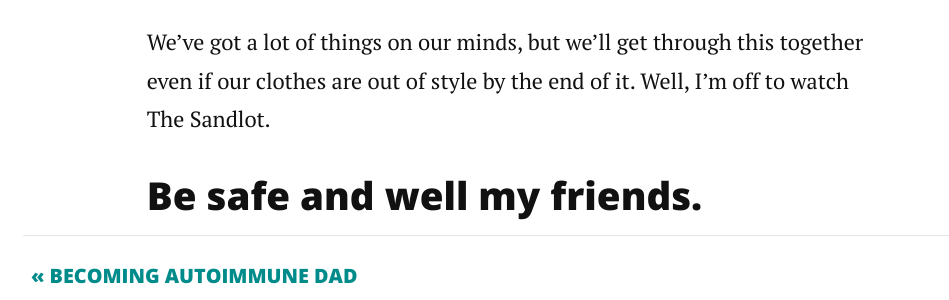
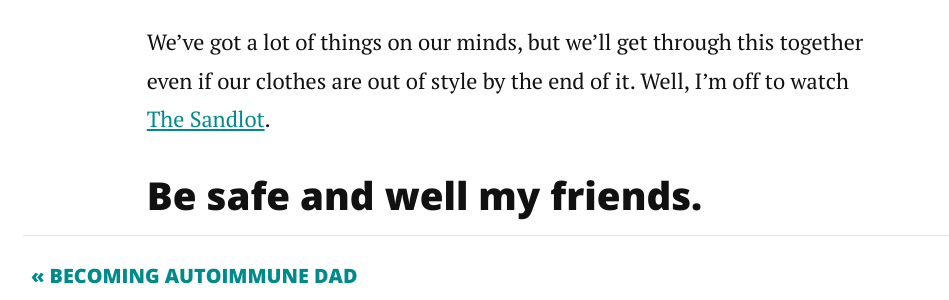
Before and after one commit to ecjane01/ecjane01.github.io, a Jekyll site: the page built from _posts/2020-06-01-mommy-daddy.markdown, in a window 1280 px wide and 900 px high, scrolled down 2548 px. Shown: the part 459-759 px from the top of the window, without its empty margins (122-1071 px from the left). Built offline with Jekyll 4.4.1, drawn with Linux system fonts in a browser that asks for light colours; nearby versions of some CDN libraries; part of the change alters nothing that is shown.

```diff
--- a/_posts/2020-06-01-mommy-daddy.markdown
+++ b/_posts/2020-06-01-mommy-daddy.markdown
@@ -24,6 +24,6 @@ My intent is to not downplay the current situation, but to turn our focus on bei
 7.	Challenge ourselves. We can use this time to challenge ourselves to learn a new skill, read different book genres, try a new recipe, or commit to a new food plan such as paleo, keto, AIP. Learning a new coping method each week and dedicating time to do it could benefit our mental health.
 8.	Stay positive. Our positive mindset will help us not only maintain good mental health, but also our overall health.
 
-We’ve got a lot of things on our minds, but we’ll get through this together even if our clothes are out of style by the end of it. Well, I’m off to watch The Sandlot.
+We’ve got a lot of things on our minds, but we’ll get through this together even if our clothes are out of style by the end of it. Well, I’m off to watch <a href="https://youtu.be/_pz8mbHxBWE" target="_blank">The Sandlot</a>.
 
 ### Be safe and well my friends.
```
